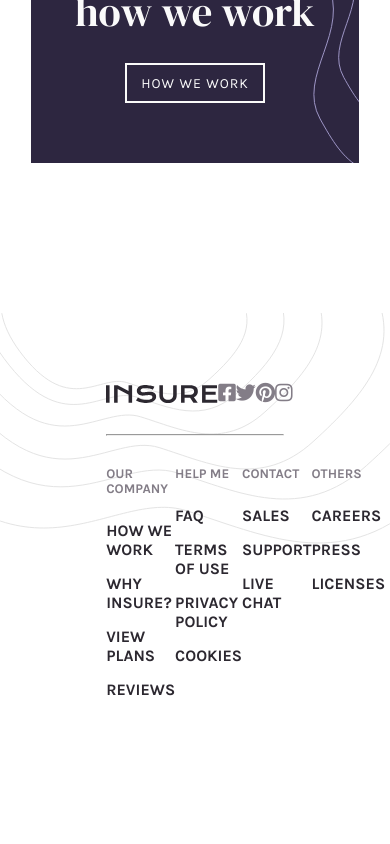
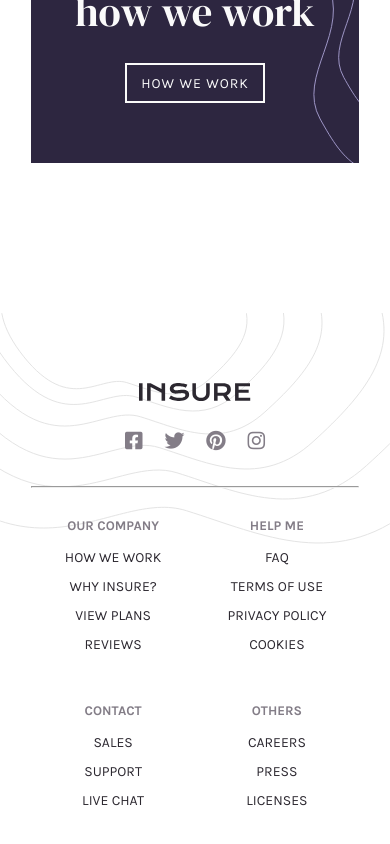
Before and after one commit to Diarrah/FEM-React-Insure, a React (Create React App) app: page / in a window 390 px wide. Shown: the part 2362-3206 px from the top of the page. Before the commit the page ends 3116 px from the top, so only its background shows below. Built offline with nearby package versions, Linux system fonts and the light colour scheme.

Commit message:
MQs for responsiveness & border on social logo hover

```diff
--- a/src/styles/_footer.scss
+++ b/src/styles/_footer.scss
@@ -21,6 +21,8 @@
             width: 150px;
 
             a {
+                display: flex;
+                align-items: center;
                 &:nth-child(1) i:hover { color: #3b5998 }
                 &:nth-child(2) i:hover { color: #00acee }
                 &:nth-child(3) i:hover { color: #E60023 }
@@ -35,6 +37,15 @@
                     color: $dark-grayish-violet;
                     font-size: 20px;
                     transition: .3s;
+                    padding: 4px;
+                    border: 0.5px solid transparent;
+                    border-radius: 40%;
+
+                    &:hover {
+                        border-color: $dark-gray;
+                        border-radius: 5px;
+                        box-shadow: 0px 2px 5px rgba($dark-gray, 0.25);
+                    }
                 }
             }
         }
@@ -53,7 +64,6 @@
             .footer__links__heading {
                 color: $dark-grayish-violet;
                 margin-bottom: 25px;
-
             }
 
             .footer__links {
@@ -62,7 +72,7 @@
 
                     a {
                         position: relative;
-                        color: #2C2830;
+                        color: $dark-gray;
                         font-weight: 700;
 
                         &::after {
@@ -86,4 +96,51 @@
             }
         }
     }
+
+    @include rwd(890) {
+        padding: 70px 8vw 20px;
+
+        &__header {
+            padding: 0 8vw;
+        }
+
+        &__links__container {
+            display: grid;
+            grid-template-columns: repeat(2, 1fr);
+            grid-template-rows: repeat(2, 1fr);
+            grid-row-gap: 40px;
+            text-align: center;
+
+            .footer__links__heading {
+                margin-bottom: 20px !important;
+            }
+        }
+    }
+
+    @include rwd(450) {
+        &__header {
+            flex-direction: column;
+
+            .footer__social__logos {
+                margin-top: 25px;
+            }
+        }
+
+        &__links__container {
+            .footer__links__list {
+                .footer__links__heading {
+                    margin-bottom: 14px !important;
+                }
+
+                .footer__link {
+                    margin-bottom: 10px !important;
+
+                    a {
+                        font-weight: normal !important;
+                        font-size: 14px;
+                    }
+                }
+            }
+        }
+    }
 }
```
